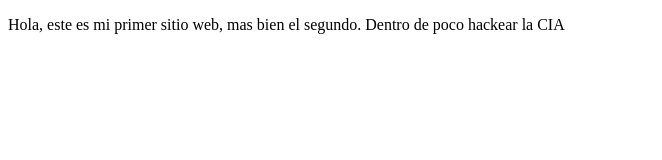
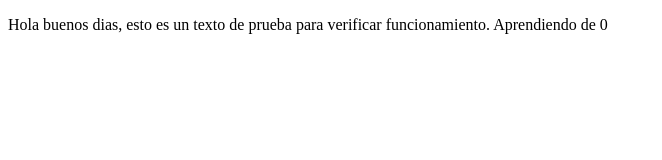
Before and after one commit to EdisonBG/proyectoDemo, a plain HTML site: page index.html in a window 1280 px wide. Shown: the whole page, without its empty margins (0-662 px from the left). Drawn offline with Linux system fonts and the light colour scheme.

Commit message:
Cambios en texto

```diff
--- a/index.html
+++ b/index.html
@@ -8,9 +8,8 @@
 </head>
 <body>
     <p>
-        Hola, este es mi primer sitio web, mas bien el segundo.
-
-        Dentro de poco hackear la CIA
+        Hola buenos dias, esto es un texto de prueba para verificar funcionamiento.
+        Aprendiendo de 0
 
     </p>
 </body>
```
